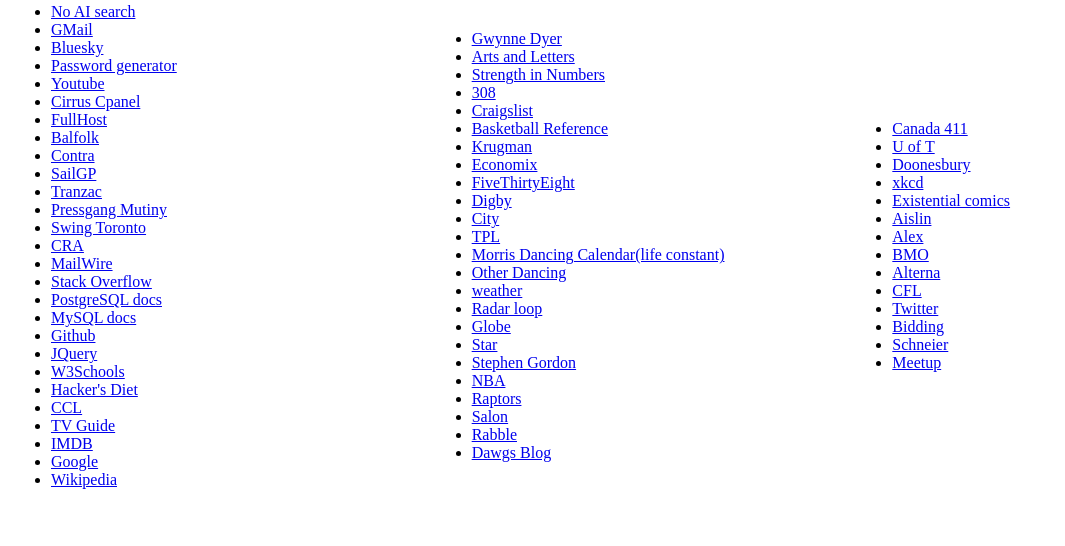
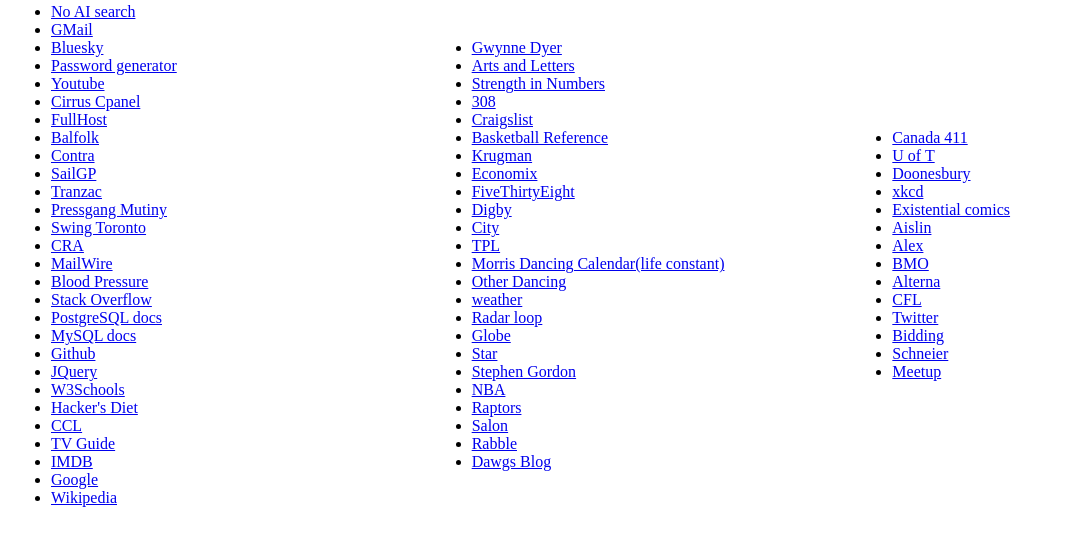
Before and after one commit to jrootham/jrootham.ca, a plain HTML site: page docroot/index.html in a window 1280 px wide. Shown: the part 66-612 px from the top of the page, without its empty margins (0-1065 px from the left). Drawn offline with Linux system fonts and the light colour scheme.

Commit message:
add Blood Pressure

```diff
--- a/docroot/index.html
+++ b/docroot/index.html
@@ -58,6 +58,9 @@
               </li>
               <li>
               <a HREF="https://cloud1.mailwire.com">MailWire</a>
+              </li>
+              <li>
+              <a href="https://docs.google.com/spreadsheets/d/1Jl9TMs87mNHa2AEBy272slX_w3Voiran99K8zEQzofQ/edit?gid=0#gid=0">Blood Pressure</a>
               </li>
               <li>
               <a HREF="http://stackoverflow.com/">Stack Overflow</a>
```
